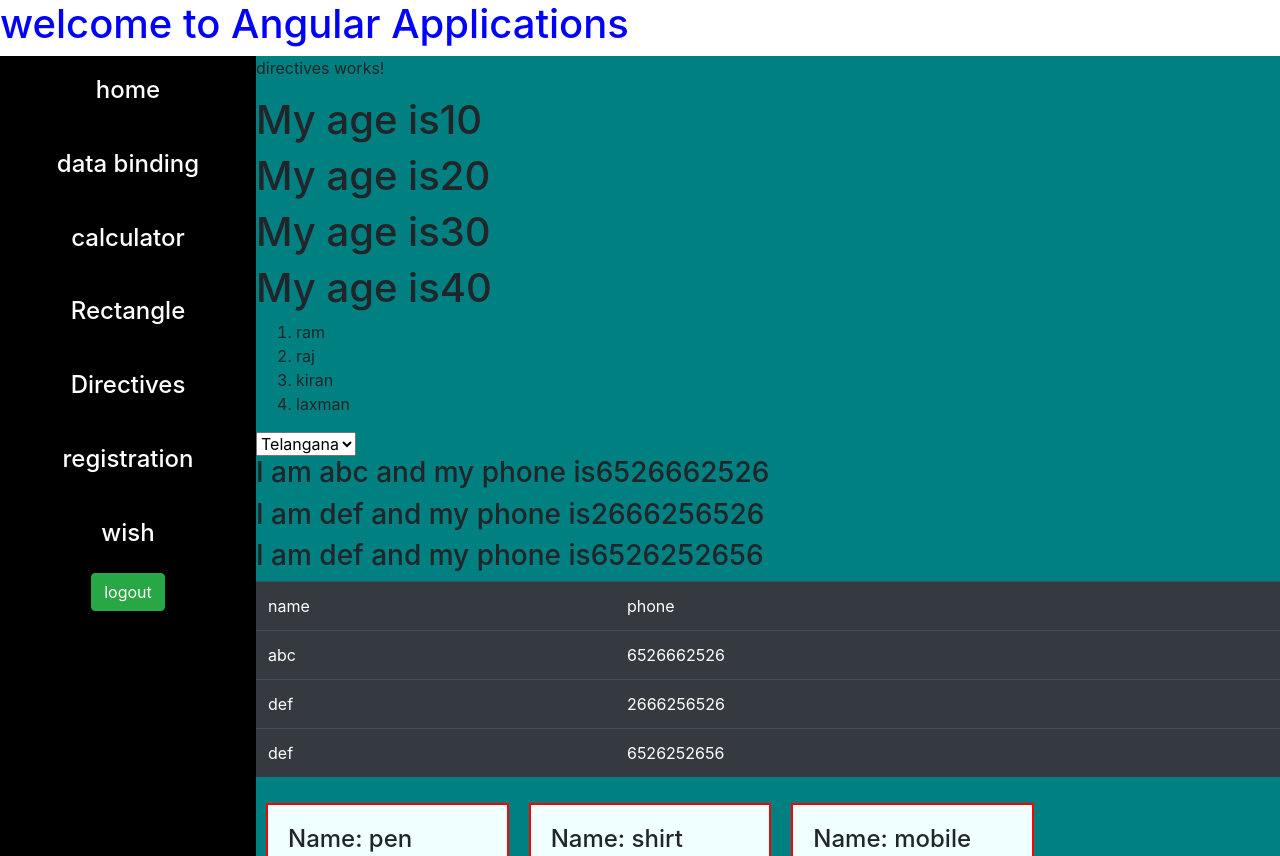
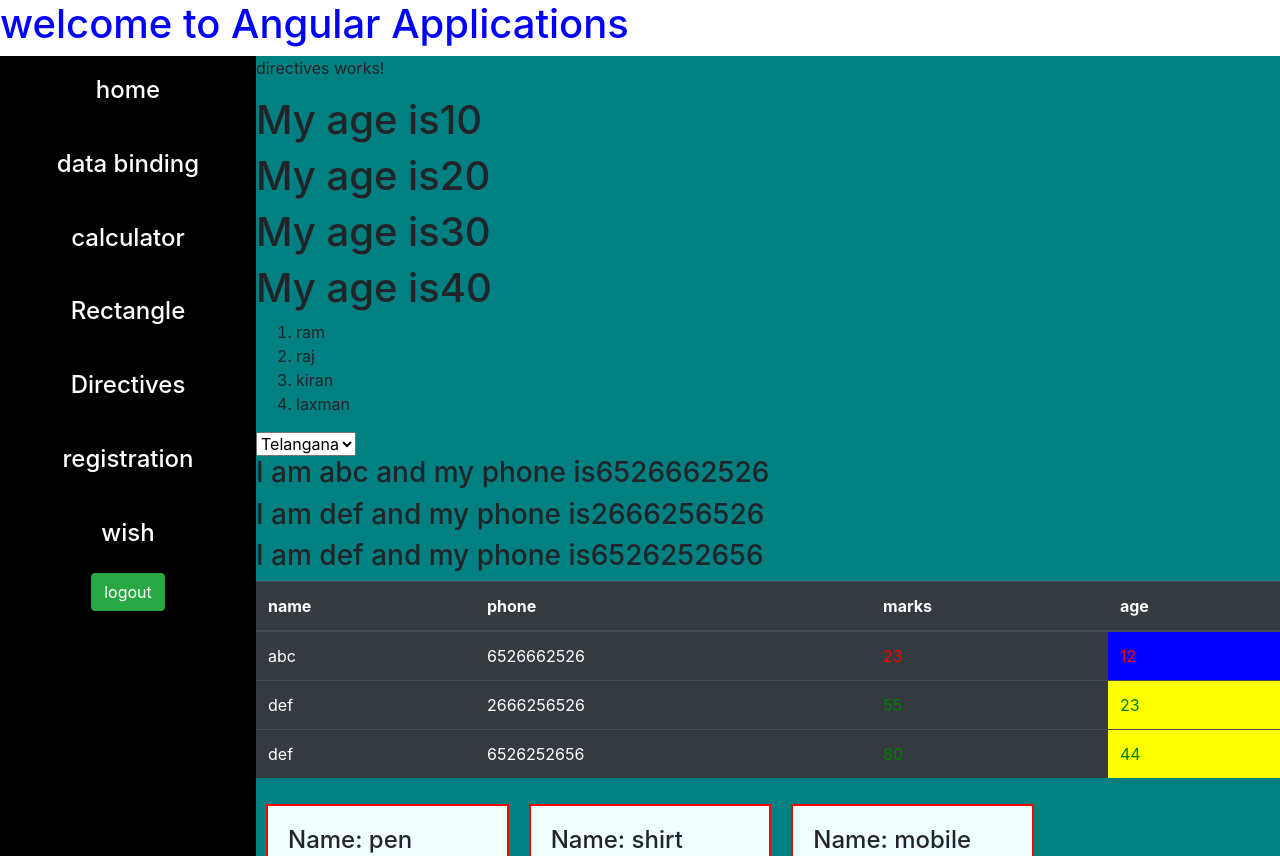
Before and after one commit to Ramakrishna545/my-app-1, an Angular app: page /dashboard/Directives in a window 1280 px wide. Built offline with nearby package versions, Linux system fonts and the light colour scheme.

Commit message:
attribute directives completed

```diff
--- a/src/app/directives/directives.component.css
+++ b/src/app/directives/directives.component.css
@@ -5,3 +5,11 @@
     display:inline-block;
     background-color: azure;
 }
+.minor{
+    color: red;
+    background-color: blue;
+}
+.major{
+    color: green;
+    background-color: yellow;
+}
--- a/src/app/directives/directives.component.html
+++ b/src/app/directives/directives.component.html
@@ -14,14 +14,18 @@
  <table class="table table-dark">
     <thead>
         <tr>
-            <td>name</td>
-            <td>phone</td>
+            <th>name</th>
+            <th>phone</th>
+            <th>marks</th>
+            <th>age</th>
         </tr>
     </thead>
         <tbody>
             <tr *ngFor="let user of users">
                 <td>{{user.name}}</td>
                 <td>{{user.phone}}</td>
+                <td [ngStyle]="{color:user.marks<35? 'red':'green'}">{{user.marks}}</td>
+                <td [ngClass]="{'minor':user.age<18,'major':user.age>=18}">{{user.age}}</td>
 
             </tr>
         </tbody>
--- a/src/app/directives/directives.component.ts
+++ b/src/app/directives/directives.component.ts
@@ -10,9 +10,9 @@
   public names:string[]=["ram","raj","kiran","laxman"]
   public states:string[]=["Telangana","ap","mp","goa"]
   public users:any = [
-    {name:'abc',phone:6526662526},
-    {name:'def',phone:2666256526},
-    {name:'def',phone:6526252656}
+    {name:'abc',phone:6526662526,marks:23,age:12},
+    {name:'def',phone:2666256526,marks:55,age:23},
+    {name:'def',phone:6526252656,marks:80,age:44}
   ]
   public products:any = [
     {name:'pen',price:'10',rating:2},
```
